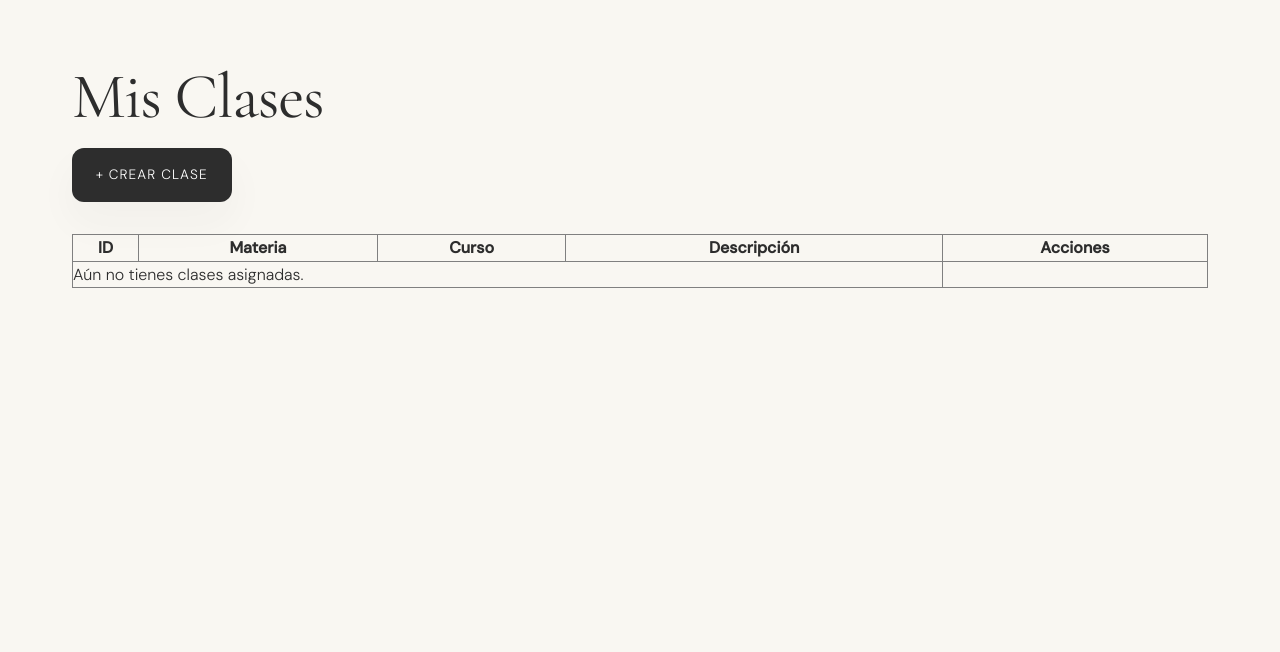
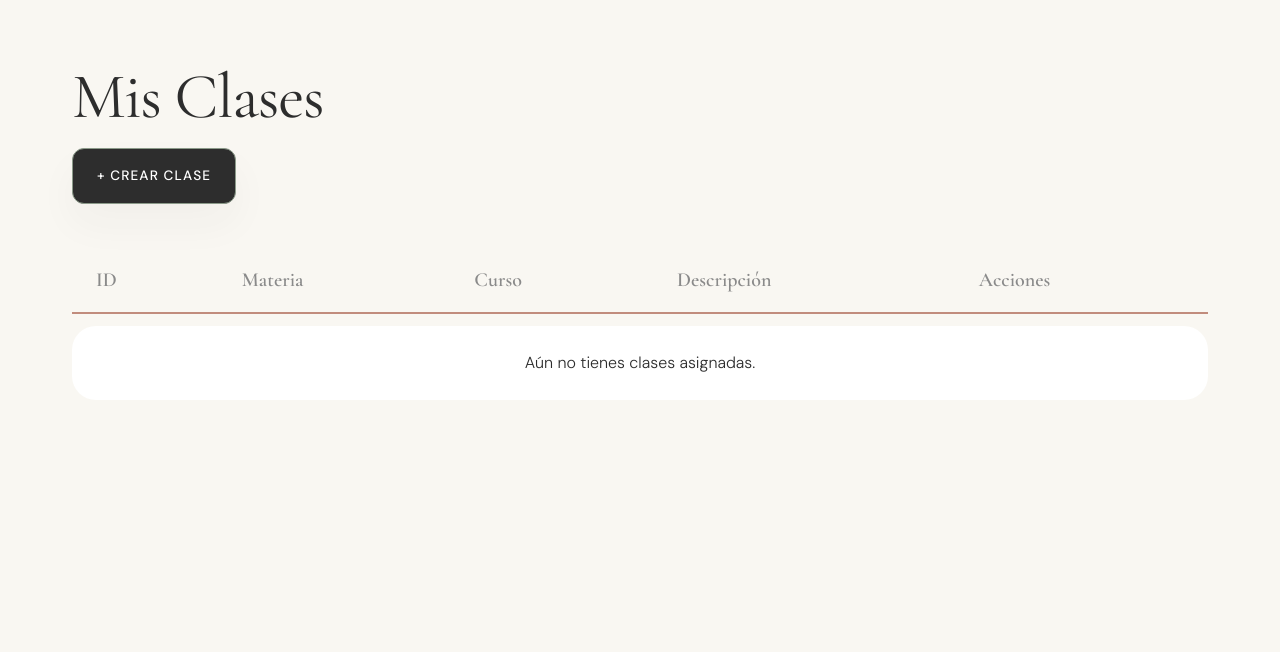
Before and after one commit to guAzo-pixel/eduflow, a PHP site: page /pages/teacher/classes/classes.php in a window 1280 px wide. Shown: the part 98-750 px from the top of the page. Run offline with PHP 8.4, Linux system fonts and the light colour scheme; the visitor is signed in with stand-in values (Sample User, id 1); data that the repository does not hold is empty.

Commit message:
Sincronizacion de estilos teacher

```diff
--- a/css/components/tables.css
+++ b/css/components/tables.css
@@ -1,26 +1,33 @@
-.editorial-table {
+table {
     width: 100%;
     border-collapse: separate;
     border-spacing: 0 0.75rem;
     margin-top: 1.5rem;
+    border: none; /* Anula el border="1" de los archivos PHP */
 }
-.editorial-table th {
+table th, table td {
+    border: none; /* Anula los bordes internos heredados */
+}
+table th {
     text-align: left;
     padding: 1rem 1.5rem;
     font-family: var(--font-serif);
     font-size: 1.25rem;
-    color: var(--text-muted);
-    font-weight: 400;
+    color: var(--secondary-color);
+    font-weight: 600;
+    border-bottom: 2px solid var(--accent-color);
 }
-.editorial-table td {
+table td {
     padding: 1.5rem;
-    background: var(--bg-surface);
+    background: var(--bg-card);
     vertical-align: middle;
     transition: var(--transition-fluid);
+    color: var(--text-main);
 }
-.editorial-table tr td:first-child { border-top-left-radius: var(--radius-sm); border-bottom-left-radius: var(--radius-sm); }
-.editorial-table tr td:last-child { border-top-right-radius: var(--radius-sm); border-bottom-right-radius: var(--radius-sm); }
-.editorial-table tbody tr:hover td {
-    box-shadow: var(--shadow-soft);
+table tr td:first-child { border-top-left-radius: var(--radius-md); border-bottom-left-radius: var(--radius-md); }
+table tr td:last-child { border-top-right-radius: var(--radius-md); border-bottom-right-radius: var(--radius-md); }
+table tbody tr:hover td {
+    box-shadow: var(--shadow-hover);
     transform: translateY(-3px);
+    background-color: var(--bg-card);
 }
--- a/pages/teacher/classes/classes.php
+++ b/pages/teacher/classes/classes.php
@@ -30,9 +30,9 @@ include '../../../includes/header.php';
     <h1>Mis Clases</h1>
     <div class="management-menu">
         <a href="create_class.php">
-            <button class="btn-primary" href="create_class.php">+ Crear Clase</button>
+            <button class="btn btn-primary">+ Crear Clase</button>
         </a>
-</div>
+    </div>
     <?php if(isset($error)) echo "<p class='error'>$error</p>"; ?>
     <?php
     /* Mensaje de error o exito en caso de borrar un clase */
@@ -46,7 +46,7 @@ include '../../../includes/header.php';
     }
     ?>
 
-    <table border="1" width="100%" cellpadding="10">
+    <table>
         <thead>
             <tr>
                 <th>ID</th>
@@ -66,19 +66,19 @@ include '../../../includes/header.php';
                         <td><?php echo htmlspecialchars($class['subtitle'] ?? ''); ?></td>
                         <td>
                             <a href="class_dashboard.php?id_class=<?php echo $class['id_class']; ?>">
-                                <button>Entrar a la Clase</button>
+                                <button class="btn btn-primary">Entrar a la Clase</button>
                             </a>
                             <a href="modify_class.php?id=<?php echo $class['id_class']; ?>">
-                                <button>Personalizar</button>
+                                <button class="btn btn-outline">Personalizar</button>
                             </a>
                             <a href="dell_class.php?id_class=<?php echo $class['id_class']; ?>">
-                                <button style="color: red;">Eliminar</button>
+                                <button class="btn btn-danger">Eliminar</button>
                             </a>
                         </td>
                     </tr>
                 <?php endforeach; ?>
             <?php else: ?>
-                <tr><td colspan="4">Aún no tienes clases asignadas.</td></tr>
+                <tr><td colspan="5" style="text-align:center;">Aún no tienes clases asignadas.</td></tr>
             <?php endif; ?>
         </tbody>
     </table>
--- a/pages/teacher/classes/create_class.php
+++ b/pages/teacher/classes/create_class.php
@@ -49,8 +49,8 @@ include '../../../includes/header.php';
             /* Usamos los datos de la sesion para evitar cosultas inecesarias*/
             echo $_SESSION['user_name'] . ' ' . $_SESSION['user_lastName']; ?>" disabled>
 
-        <button type="submit" name="crear">Crear Clase</button>
-        <a href="classes.php">Cancelar</a>
+        <button class="btn-primary" type="submit" name="crear">Crear Clase</button>
+        <a href="classes.php"><button class="btn">Cancelar</button></a>
     </form>
 </main>
 
--- a/pages/teacher/classes/topic/tasks/create_task.php
+++ b/pages/teacher/classes/topic/tasks/create_task.php
@@ -72,7 +72,7 @@ include '../../../../../includes/header.php';
         <input type="datetime-local" name="timeMax">
 
         <div class="buttons">
-            <button type="submit" name="crear">Publicar Tarea</button>
+            <button class="btn-primary">Publicar Tarea</button>
             <a href="../topic_details.php?id_class=<?php echo $id_class; ?>&id_topic=<?php echo $id_topic; ?>">
                 <button type="button" style="background:gray;">Cancelar</button>
             </a>
--- a/pages/teacher/classes/topic/tasks/grade_student.php
+++ b/pages/teacher/classes/topic/tasks/grade_student.php
@@ -71,7 +71,7 @@ include $_SERVER['DOCUMENT_ROOT'] . '/includes/header.php';
         <input type="number" step="0.01" name="note" value="<?php echo htmlspecialchars($answer_data['note'] ?? ''); ?>" placeholder="Ej: 8.5" required>
 
         <button type="submit" name="calificar" class="btn-primary">Guardar Calificación</button>
-        <a href="view_answers.php?id_task=<?php echo $answer_data['id_task']; ?>"><button class="btn">Cancelar<button></a>
+        <a href="view_answers.php?id_task=<?php echo $answer_data['id_task']; ?>"><button type="button" class="btn">Cancelar</button></a>
     </form>
 </main>
 
--- a/pages/teacher/classes/topic/tasks/view_answers.php
+++ b/pages/teacher/classes/topic/tasks/view_answers.php
@@ -49,7 +49,7 @@ include $_SERVER['DOCUMENT_ROOT'] . '/includes/header.php';
 <main>
     <h1>Entregas de: <?php echo htmlspecialchars($task_info['name']); ?></h1>
     <a href="../topic_details.php?id_topic=<?php echo $task_info['id_topic']; ?>&id_class=<?php echo $task_info['id_class']; ?>">
-        <button type="button">Volver al Tema</button>
+        <button class="btn" type="button">Volver al Tema</button>
     </a>
 
     <table border="1" width="100%">
@@ -84,7 +84,7 @@ include $_SERVER['DOCUMENT_ROOT'] . '/includes/header.php';
                     <td>
                         <?php if ($student['id_answer']): ?>
                             <a href="grade_student.php?id_answer=<?php echo $student['id_answer']; ?>">
-                                <button>Corregir</button>
+                                <button class="btn btn-outline">Corregir</button>
                             </a>
                         <?php endif; ?>
                     </td>
--- a/pages/teacher/corrections.php
+++ b/pages/teacher/corrections.php
@@ -86,7 +86,7 @@ include $_SERVER['DOCUMENT_ROOT'] . '/includes/header.php';
                         </td>
                         <td>
                             <a href="/pages/teacher/classes/topic/tasks/grade_student.php?id_answer=<?php echo $ans['id_answer']; ?>">
-                                <button>
+                                <button class="btn btn-outline">
                                     <?php echo ($ans['note'] !== null) ? 'Modificar Nota' : 'Corregir'; ?>
                                 </button>
                             </a>
--- a/pages/teacher/users/enroll_existing_student.php
+++ b/pages/teacher/users/enroll_existing_student.php
@@ -100,7 +100,7 @@ include $_SERVER['DOCUMENT_ROOT'] . '/includes/header.php';
     ?>
 
     <div class="management-menu">
-        <a href="my_students.php"><button>Volver</button></a>
+        <a href="my_students.php"><button class="btn">Volver</button></a>
     </div>
 
     <table border="1" width="100%" cellpadding="10">
@@ -129,12 +129,12 @@ include $_SERVER['DOCUMENT_ROOT'] . '/includes/header.php';
                             <?php if ($c['id_registrations']): ?>
                                 <form method="POST">
                                     <input type="hidden" name="id_registrations" value="<?php echo $c['id_registrations']; ?>">
-                                    <button type="submit" name="eliminar" style="color: red;">Eliminar de la clase</button>
+                                    <button class="btn btn-danger" type="submit" name="eliminar">Eliminar de la clase</button>
                                 </form>
                             <?php else: ?>
                                 <form method="POST">
                                     <input type="hidden" name="id_class" value="<?php echo $c['id_class']; ?>">
-                                    <button type="submit" name="matricular">Matricular</button>
+                                    <button class="btn btn-success"type="submit" name="matricular">Matricular</button>
                                 </form>
                             <?php endif; ?>
                         </td>
```
Also changed, not shown: pages/teacher/classes/class_dashboard.php (+5 -5 lines), pages/teacher/classes/topic/topic_details.php (+7 -7 lines), pages/teacher/users/my_students.php (+5 -5 lines).
